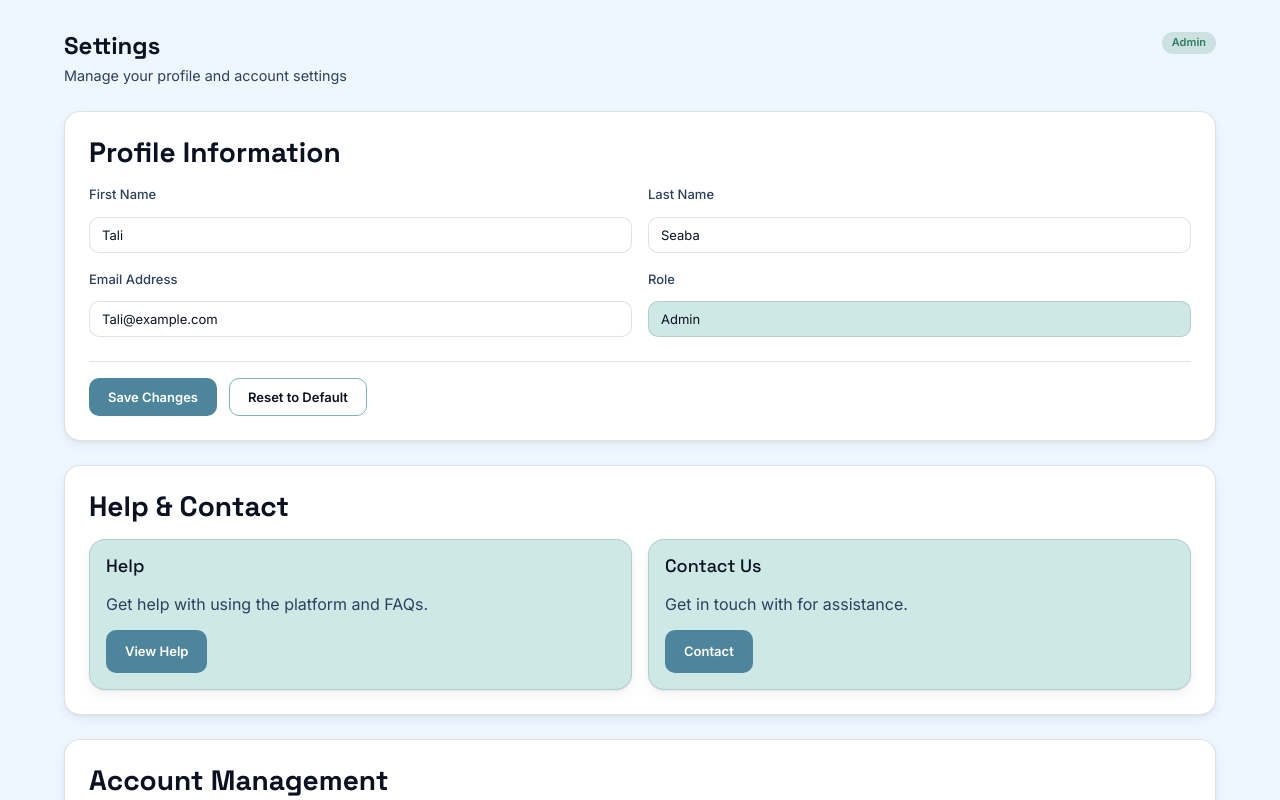
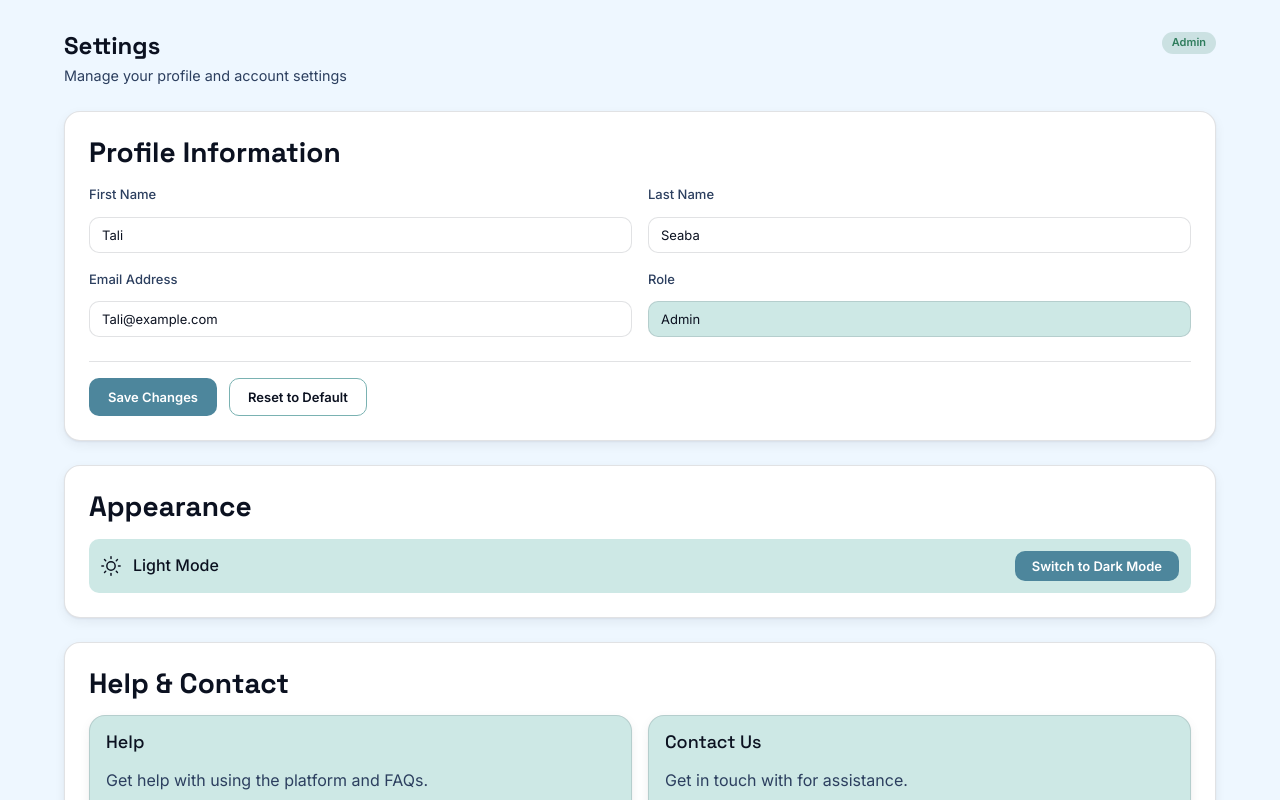
Before and after one commit to COS301-SE-2026/OptiGrid, a Next.js app in the folder frontend/: page /settings in a window 1280 px wide. Shown: the top 800 px of the page. Built offline with nearby package versions, Linux system fonts and the light colour scheme.

Commit message:
add theme to settings

```diff
--- a/frontend/app/settings/page.tsx
+++ b/frontend/app/settings/page.tsx
@@ -3,6 +3,7 @@
 import { useState } from "react";
 import { useRouter } from "next/navigation";
 import Link from "next/link";
+import { useTheme } from "../theme-provider";
 
 interface UserProfile {
   first_name: string;
@@ -11,8 +12,35 @@ interface UserProfile {
   role: "admin" | "manager" | "user";
 }
 
+
+function SunIcon() {
+  return (
+    <svg width="20" height="20" viewBox="0 0 24 24" fill="none" stroke="currentColor" strokeWidth="1.75" strokeLinecap="round" strokeLinejoin="round" aria-hidden="true">
+      <circle cx="12" cy="12" r="5" />
+      <line x1="12" y1="1" x2="12" y2="3" />
+      <line x1="12" y1="21" x2="12" y2="23" />
+      <line x1="4.22" y1="4.22" x2="5.64" y2="5.64" />
+      <line x1="18.36" y1="18.36" x2="19.78" y2="19.78" />
+      <line x1="1" y1="12" x2="3" y2="12" />
+      <line x1="21" y1="12" x2="23" y2="12" />
+      <line x1="4.22" y1="19.78" x2="5.64" y2="18.36" />
+      <line x1="18.36" y1="5.64" x2="19.78" y2="4.22" />
+    </svg>
+  );
+}
+
+
+function MoonIcon() {
+  return (
+    <svg width="20" height="20" viewBox="0 0 24 24" fill="none" stroke="currentColor" strokeWidth="1.75" strokeLinecap="round" strokeLinejoin="round" aria-hidden="true">
+      <path d="M21 12.79A9 9 0 1 1 11.21 3 7 7 0 0 0 21 12.79z" />
+    </svg>
+  );
+}
+
 export default function SettingsPage() {
   const router = useRouter();
+  const {theme,toggle} = useTheme();
 
   const [profile, setProfile] = useState<UserProfile>({
     first_name: "Tali",
@@ -69,6 +97,20 @@ export default function SettingsPage() {
     setTimeout(() => {
       router.push("/login");
     }, 500);
+  };
+
+    const handleThemeToggle = async () => {
+    toggle();
+    const newTheme = theme === "light" ? "dark" : "light";
+    try {
+      await fetch("/api/preferences/theme", {
+        method: "PUT",
+        headers: { "Content-Type": "application/json" },
+        body: JSON.stringify({ theme: newTheme }),
+      });
+    } catch (e) {
+      console.error("Failed to sync theme to backend", e);
+    }
   };
 
   return (
@@ -168,6 +210,38 @@ export default function SettingsPage() {
               </button>
             </div>
           </div>
+
+
+                    <div className="card" style={{ marginBottom: "var(--space-5)" }}>
+            <h2 style={{ marginBottom: "var(--space-4)" }}>Appearance</h2>
+            <div
+              style={{
+                display: "flex",
+                alignItems: "center",
+                justifyContent: "space-between",
+                padding: "var(--space-3)",
+                backgroundColor: "var(--brand-surface-alt)",
+                borderRadius: "var(--radius-md)",
+              }}
+            >
+              <div style={{ display: "flex", alignItems: "center", gap: "var(--space-3)" }}>
+                {theme === "light" ? <SunIcon /> : <MoonIcon />}
+                <span style={{ fontWeight: "var(--fw-medium)" }}>
+                  {theme === "light" ? "Light Mode" : "Dark Mode"}
+                </span>
+              </div>
+              <button
+                onClick={handleThemeToggle}
+                className="btn btn-primary"
+                style={{ padding: "6px 16px", fontSize: "var(--fs-small)" }}
+              >
+                Switch to {theme === "light" ? "Dark" : "Light"} Mode
+              </button>
+            </div>
+          </div>
+
+
+
 
           <div className="card" style={{ marginBottom: "var(--space-5)" }}>
             <h2 style={{ marginBottom: "var(--space-4)" }}>Help & Contact</h2>
```
